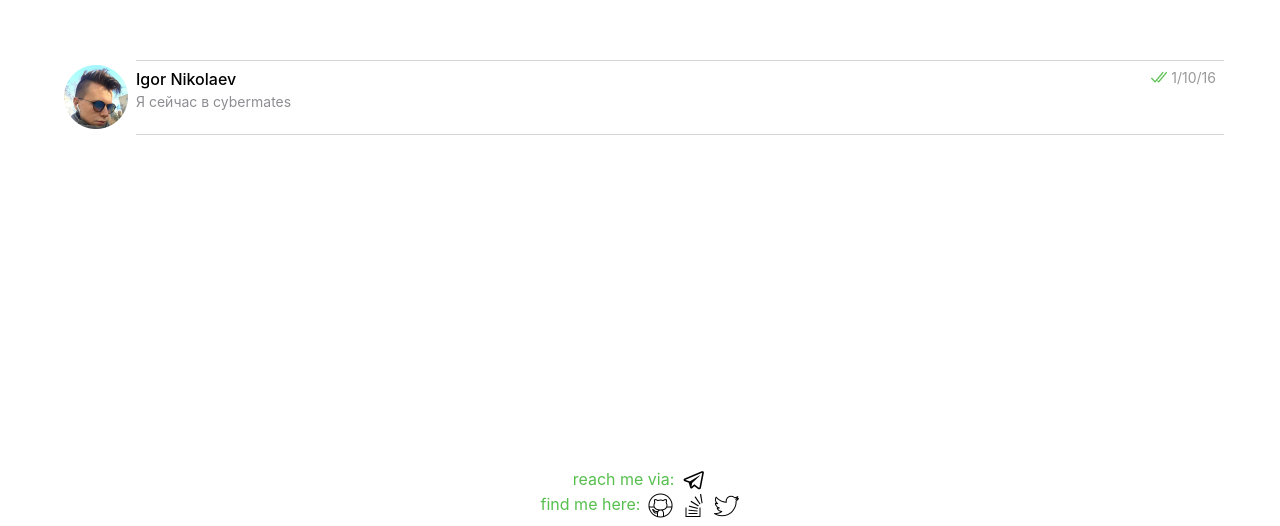
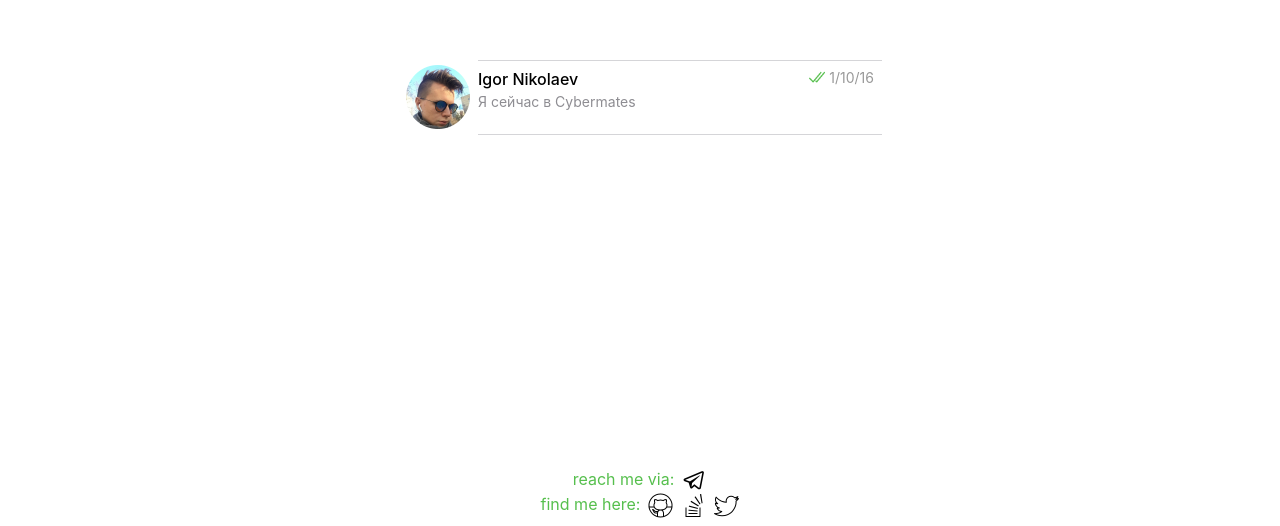
Before and after one commit to nikolaevigor/nikolaev.io, a React (Create React App) app: page / in a window 1280 px wide. Shown: the part 274-800 px from the top of the page. Built offline with nearby package versions, Linux system fonts and the light colour scheme.

Commit message:
fix: width

```diff
--- a/src/App.jsx
+++ b/src/App.jsx
@@ -1,10 +1,10 @@
-import React, { Component } from 'react';
-import { Grid } from 'react-flexbox-grid';
-import styled from 'styled-components';
-import './App.css';
+import React, { Component } from "react";
+import { Grid } from "react-flexbox-grid";
+import styled from "styled-components";
+import "./App.css";
 
-import TelegramMessage from './TelegramMessage';
-import Footer from './Footer';
+import TelegramMessage from "./TelegramMessage";
+import Footer from "./Footer";
 
 const Content = styled.div`
   display: flex;
@@ -17,9 +17,17 @@ const MessageContainer = styled.div`
   display: flex;
   align-items: center;
   flex-grow: 1;
+`;
 
+const MessageWrapper = styled.div`
+  display: flex;
+  justify-content: center;
 `;
+
 const MessageLink = styled.a`
+  display: flex;
+  justify-content: center;
+  width: 100%;
   text-decoration: none;
 `;
 
@@ -30,12 +38,16 @@ class App extends Component {
         <Content>
           <MessageContainer>
             <Grid id="message">
-              <MessageLink href="http://cybermates.org">
-                <TelegramMessage />
-              </MessageLink>
+              <MessageWrapper>
+                <MessageLink href="http://cybermates.org">
+                  <TelegramMessage />
+                </MessageLink>
+              </MessageWrapper>
             </Grid>
           </MessageContainer>
-          <Grid><Footer /></Grid>
+          <Grid>
+            <Footer />
+          </Grid>
         </Content>
       </div>
     );
--- a/src/TelegramMessage.jsx
+++ b/src/TelegramMessage.jsx
@@ -1,5 +1,5 @@
-import React from 'react';
-import styled from 'styled-components';
+import React from "react";
+import styled from "styled-components";
 
 const TelegramMessage = styled.div`
   display: flex;
@@ -7,9 +7,11 @@ const TelegramMessage = styled.div`
   align-items: center;
   padding: 4px 0 4px 4px;
   background: #fff;
+  width: 100%;
+  max-width: 30rem;
 
   &:hover {
-    box-shadow: 0 0 20px rgba(0,0,0,.3);
+    box-shadow: 0 0 20px rgba(0, 0, 0, 0.3);
   }
 `;
 
@@ -63,7 +65,7 @@ const Row = styled.div`
   margin-top: 8px;
 `;
 
-export default () =>
+export default () => (
   <TelegramMessage>
     <Avatar src={`${process.env.PUBLIC_URL}/img/avatar.png`} alt="Avatar" />
     <Content>
@@ -79,6 +81,7 @@ export default () =>
           <Timestamp>1/10/16</Timestamp>
         </TimestampWrapper>
       </Row>
-      <Message>Я сейчас в cybermates</Message>
+      <Message>Я сейчас в Cybermates</Message>
     </Content>
-  </TelegramMessage>;
+  </TelegramMessage>
+);
```
